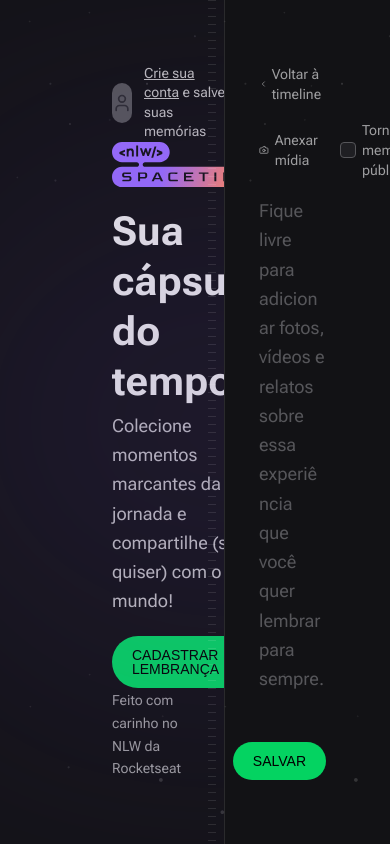
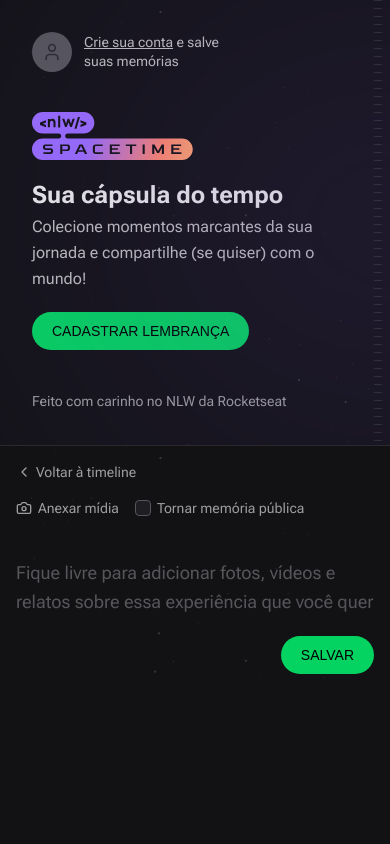
Before and after one commit to Kauacnok/nlw-spacetime, a Next.js app in the folder web/: page /memories/new in a window 390 px wide. Built offline with nearby package versions, Linux system fonts and the light colour scheme; no server answers; a web font is replaced by a local one.

Commit message:
done website responsiveness

```diff
--- a/web/src/app/api/auth/logout/route.ts
+++ b/web/src/app/api/auth/logout/route.ts
@@ -4,7 +4,6 @@ import { api } from '../../../../lib/api'
 export async function GET(request: NextRequest) {
 
 	const redirectUrl = new URL('/', request.url)
-	const cookieExpiresInSeconds = 60 * 60 * 24 * 30
 
 	return NextResponse.redirect(redirectUrl, {
 		headers: {
--- a/web/src/app/layout.tsx
+++ b/web/src/app/layout.tsx
@@ -21,8 +21,8 @@ export default function RootLayout({ children }: { children: ReactNode }) {
 	return (
 	    <html lang="pt-br">
 	      <body className={`${roboto.variable} ${BaiJamjuree.variable} font-sans bg-gray-900 text-gray-100`}>
-	      	<main className="grid grid-cols-2 min-h-screen">
-				<div className="flex flex-col items-start justify-between px-28 py-16 relative overflow-hidden border-r border-white/10 bg-[url(../assets/bg-stars.svg)] bg-cover">
+	      	<main className="grid grid-cols-1 h-1/2 md:grid-cols-2 md:min-h-screen">
+				<div className="flex flex-col gap-10 items-start justify-between px-8 py-8 relative overflow-hidden border-b border-white/10 bg-[url(../assets/bg-stars.svg)] bg-cover lg:px-28 lg:py-16 lg:gap-0 md:border-r md:border-white/10">
 					<div className="absolute right-0 top-1/2 h-[288px] w-[526px] bg-purple-700 opacity-50 -translate-y-1/2 translate-x-1/2 rounded-full blur-full" />
 					<div className="absolute right-2 top-0 bottom-0 w-2 bg-stripes" />
 
@@ -32,7 +32,7 @@ export default function RootLayout({ children }: { children: ReactNode }) {
 
 					<div className="text-sm leading-relaxed text-gray-200">Feito com carinho no NLW da Rocketseat</div>
 				</div>
-				<div className="flex overflow-y-scroll max-h-screen flex-col bg-[url(../assets/bg-stars.svg)] bg-cover">
+				<div className="flex max-h-screen flex-col bg-[url(../assets/bg-stars.svg)] bg-cover md:overflow-y-scroll">
 					{children}
 				</div>
 			</main>
--- a/web/src/app/memories/new/page.tsx
+++ b/web/src/app/memories/new/page.tsx
@@ -5,7 +5,7 @@ import { NewMemoryForm } from '../../../components/NewMemoryForm'
 
 export default function newMemorie() {
 	return (
-		<div className="flex flex-col flex-1 gap-4 p-16">
+		<div className="flex flex-col flex-1 gap-4 p-4 md:p-16">
 			<Link href="/" className="flex items-center gap-1 text-sm text-gray-200 hover:text-gray-100">
 				<ChevronLeft className="w-4 h-4" />
 				Voltar à timeline
--- a/web/src/app/page.tsx
+++ b/web/src/app/page.tsx
@@ -20,7 +20,7 @@ export default async function Home() {
 	const isAuthenticated = cookies().has('token')
 
 	if (!isAuthenticated) {
-		<EmptyMemories />
+		return <EmptyMemories />
 	}
 
 	const token = cookies().get('token')?.value
--- a/web/src/components/Hero.tsx
+++ b/web/src/components/Hero.tsx
@@ -9,8 +9,8 @@ export function Hero() {
 			<Image src={nlwLogo} alt="NLW Spacetime" />
 
 			<div className="max-w-[420px] space-y-1 ">
-				<h1 className="text-5xl font-bold leading-tight text-gray-50">Sua cápsula do tempo</h1>
-				<p className="text-lg leading-relaxed">Colecione momentos marcantes da sua jornada e compartilhe (se quiser) com o mundo!</p>
+				<h1 className="text-2xl font-bold leading-tight text-gray-50 md:text-5xl">Sua cápsula do tempo</h1>
+				<p className="text-base leading-relaxed md:text-lg">Colecione momentos marcantes da sua jornada e compartilhe (se quiser) com o mundo!</p>
 			</div>
 
 			<Link href="/memories/new" className="inline-block rounded-full bg-green-500 px-5 py-3 font-alt text-sm uppercase leading-none text-black hover:bg-green-600 transition-colors">CADASTRAR LEMBRANÇA</Link>
--- a/web/src/components/NewMemoryForm.tsx
+++ b/web/src/components/NewMemoryForm.tsx
@@ -45,7 +45,7 @@ export function NewMemoryForm() {
 	}
 
 	return (
-		<form className="flex flex-col flex-1 gap-2" onSubmit={handleCreateMemory}>
+		<form className="flex flex-col flex-1 gap-5 md:gap-2" onSubmit={handleCreateMemory}>
 			<div className="flex items-center gap-4">
 				<label htmlFor="media" className="flex items-center gap-1.5 cursor-pointer text-sm text-gray-200 hover:text-gray-100">
 					<Camera className="w-4 h-4" />
```
